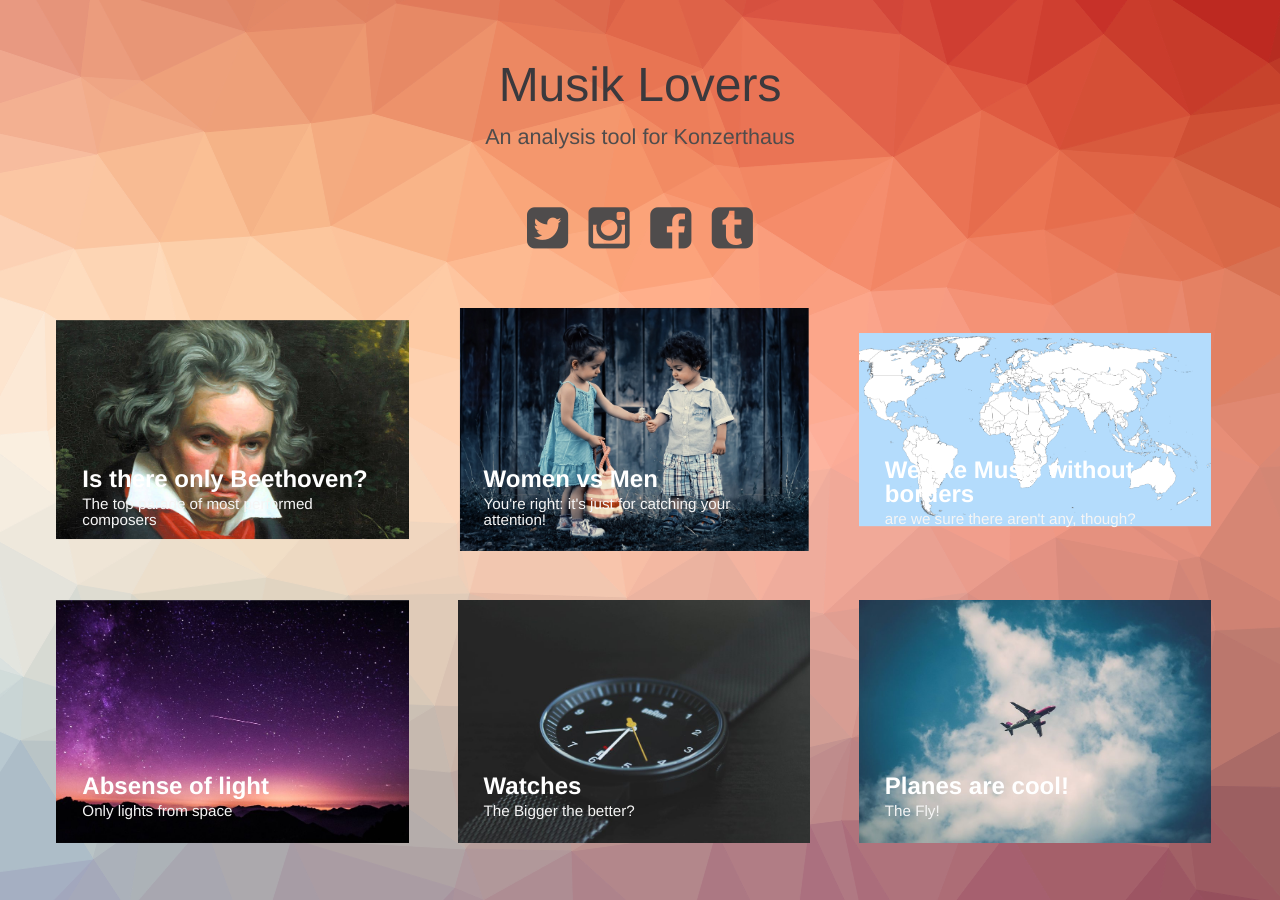
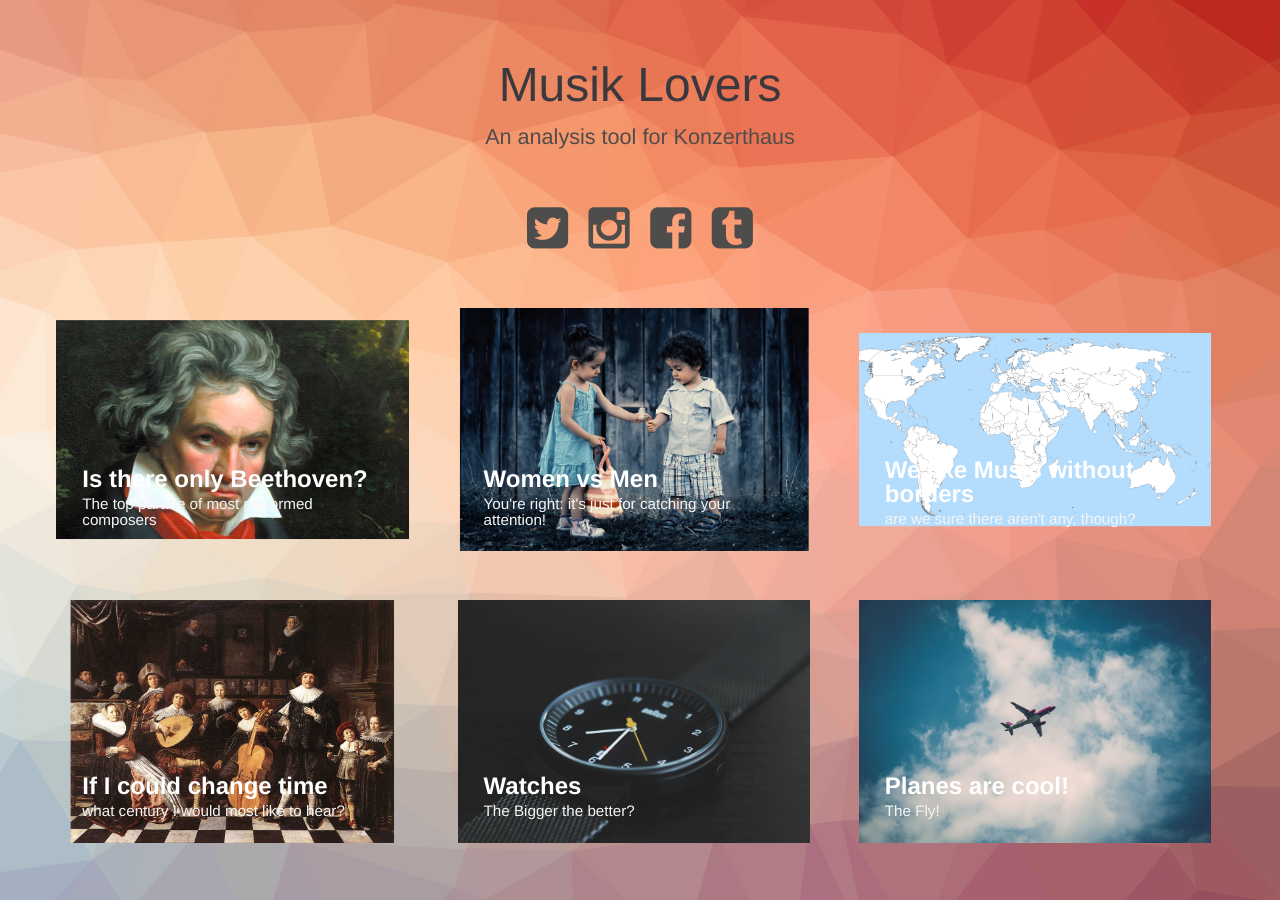
Before and after one commit to Adsidera/musiklovers.github.io, a Jekyll site: the page built from index.html, in a window 1280 px wide. Built offline with Jekyll 4.4.1, drawn with Linux system fonts in a browser that asks for light colours; nearby versions of some CDN libraries; grey boxes are pictures that could not be loaded.

Commit message:
Moved '_posts/2015-04-23-night-sky.markdown' to '_posts/2017-11-10-if-i-could-change-time.markdown' via CloudCannon

```diff
--- a/_posts/2015-04-23-night-sky.markdown
+++ b/_posts/2017-11-10-if-i-could-change-time.markdown
@@ -1,16 +1,19 @@
 ---
-title:  "Absense of light"
-subtitle: "Only lights from space"
-author: "Wferr"
-avatar: "img/authors/wferr.png"
-image: "img/d.jpg"
-date:   2015-04-23 12:12:12
+title: If I could change time
+subtitle: what century I would most like to hear?
+author: adsidera
+avatar: img/authors/adsidera.jpeg
+image: /img/baroquemusic.jpg
+date: 2017-11-10 12:12:00
 ---
 
+
 ### Dolor sit amet?
+
 Lorem ipsum dolor sit amet, consectetur adipiscing elit. Proin vestibulum non mi non pulvinar. Donec tempus risus vel ex fringilla tempor. Vivamus pharetra non mauris quis fermentum. Vestibulum sed maximus elit, sit amet suscipit orci. Morbi at enim at libero dignissim egestas vel ac nisi. Etiam at lectus a arcu sodales consequat. Aliquam consequat ligula sed purus tincidunt, a ultrices nibh dapibus. Phasellus convallis ipsum nec semper ultricies. In facilisis lacus velit, sit amet lacinia velit blandit id. Nullam ut magna erat. Aliquam sit amet dapibus odio, aliquet tempus tortor. Donec in nisi massa.
 
 ### Aliquam suscipit.
+
 Cras eget nisl accumsan, porta nisl in, egestas sapien. Vestibulum gravida nulla sed facilisis tempor. Suspendisse maximus nisi sit amet velit sodales fringilla. Vivamus luctus risus eget dui consectetur porttitor. Maecenas ut ultrices orci. Maecenas mollis est eu sodales mollis. Nulla facilisi. Suspendisse eros arcu, elementum sed sem eu, pharetra rhoncus odio. Proin nec tincidunt velit. Cras nisl augue, faucibus sed mauris in, vestibulum mollis nisl. Nam id libero ultrices, consequat ex vitae, convallis nulla.
 
 Suspendisse lorem odio, blandit at nisl quis, hendrerit tempus tellus. Donec eget leo quis nisi vulputate consectetur. Praesent dignissim enim elit, congue luctus nisl cursus at. Sed rutrum molestie risus. Donec vulputate gravida accumsan. Vivamus tempus ullamcorper eleifend. Sed sagittis mi ut dolor tincidunt, ac rutrum nisi commodo.
```
